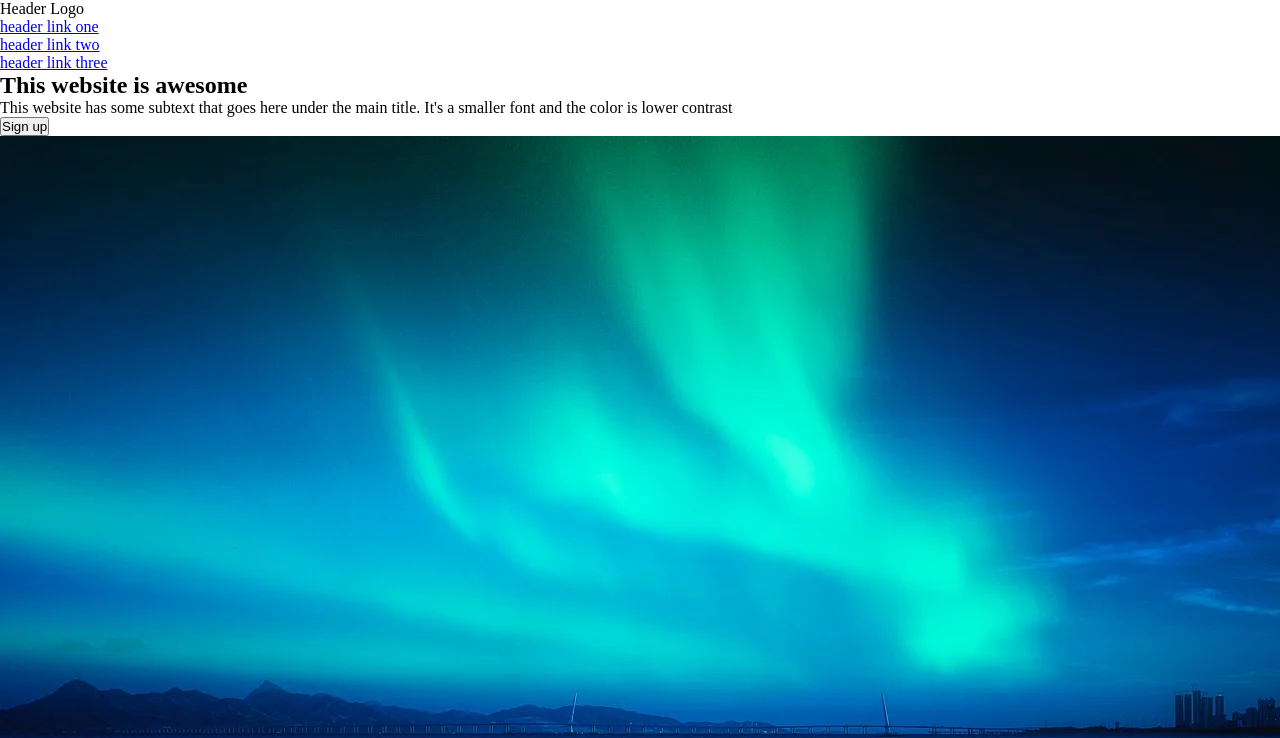
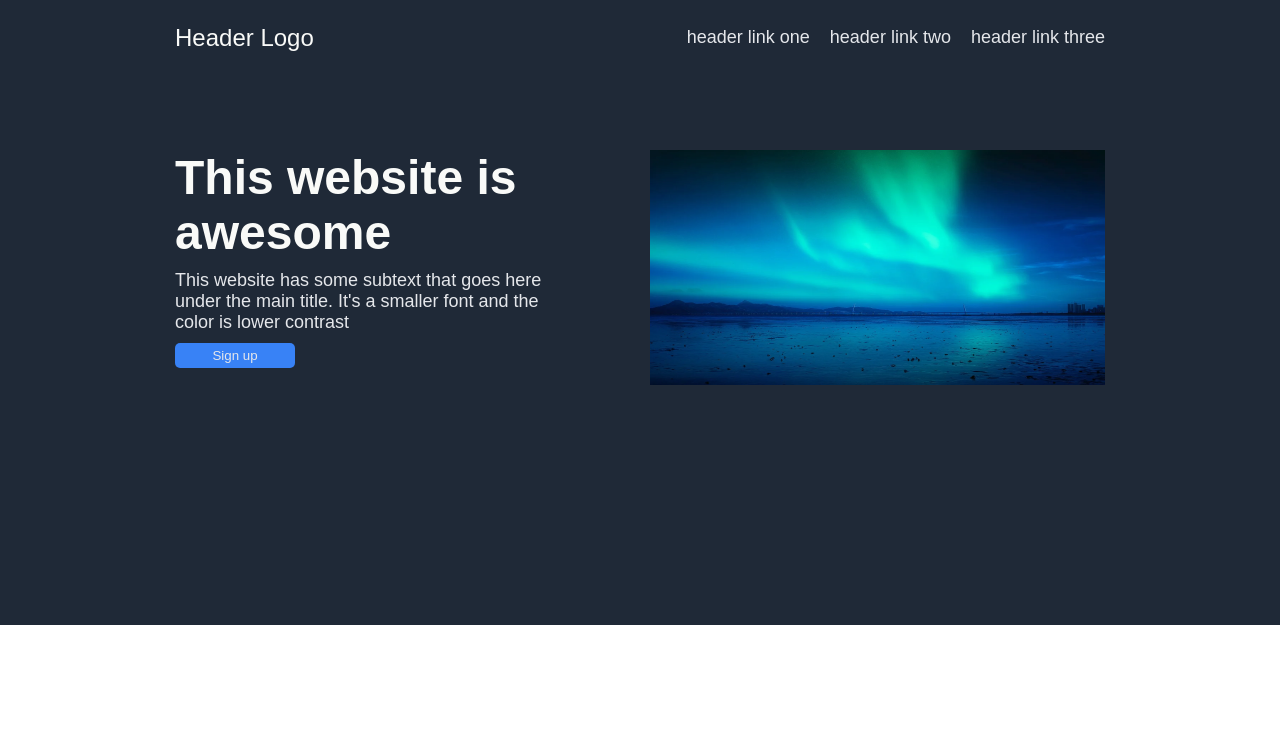
Before and after one commit to gsrockwell910/landing-page-project, a plain HTML site: page index.html in a window 1280 px wide. Shown: the top 738 px of the page. Drawn offline with Linux system fonts and the light colour scheme.

Commit message:
Add styling for the header and hero sections

```diff
--- a/styles.css
+++ b/styles.css
@@ -6,3 +6,120 @@
 }
 
 /* Start body styling */
+body {
+    display: flex;
+    flex-direction: column;
+    font-family: "Poppins", sans-serif;
+}
+/* End body styling */
+
+/* Start header styling */
+.header {
+    display: flex;
+    justify-content: space-between;
+    background-color: #1F2937;
+    padding: 0 175px;
+    min-height: 75px;
+}
+
+.logo {
+    font-size: 24px;
+    color: #F9FAF8;
+    display: flex;
+    align-items: center;
+}
+/* End header styling */
+
+/* Start ul styling */
+ul {
+    padding: 0;
+    margin: 0;
+    list-style: none;
+    display: flex;
+    align-items: center;
+    gap: 20px
+}
+
+a {
+    text-decoration: none;
+    color: #E5E7Eb;
+    font-size: 18px;
+}
+/* End ul styling */
+
+/* Start hero styling */
+.hero {
+    background-color: #1F2937;
+    display: flex;
+    flex-wrap: wrap;
+    justify-content: flex-end;
+}
+
+.hero-title {
+    font-size: 48px;
+    color: #F9FAF8;
+    font-weight: extra-bold;
+}
+
+ .hero-container {
+    display: flex;
+    flex-direction: column;
+    flex-wrap: wrap;
+    flex: 1;
+    width: 100%;
+    padding-left: 175px;
+    gap: 10px;
+    min-height: 50vh;
+    margin-top: 75px;
+    margin-bottom: 75px;
+}
+
+   /* .image-container {
+    width: 500px;
+    height: 200px;
+    display: flex;
+    justify-content: center;
+    align-items: center;
+    padding-right: 175px;
+    flex: 1;
+    padding-left: 20px;
+    border: 5px solid red;
+}  */
+
+img {
+    width: 300px;
+    height: 235px;
+    display: flex;
+    justify-content: center;
+    align-items: center;
+    padding-right: 175px;
+    flex: 1;
+    padding-left: 20px;
+    margin-bottom: 75px;
+    margin-top: 75px;
+}
+
+.body {
+    display: flex;
+    flex: 1;
+    background-color: #1F2937;
+}
+
+.hero-subtext {
+    font-size: 18px;
+    color: #E5E7EB;
+    display: flex;
+    flex-wrap: wrap;
+    width: 100%;
+    padding-right: 75px;
+}
+
+.hero-button {
+    background-color: #3882F6;
+    color: #E5E7EB;
+    width: 120px;
+    border: none;
+    border-radius: 5px;
+    padding: 5px 20px;
+    margin-bottom: 10px;
+}
```
